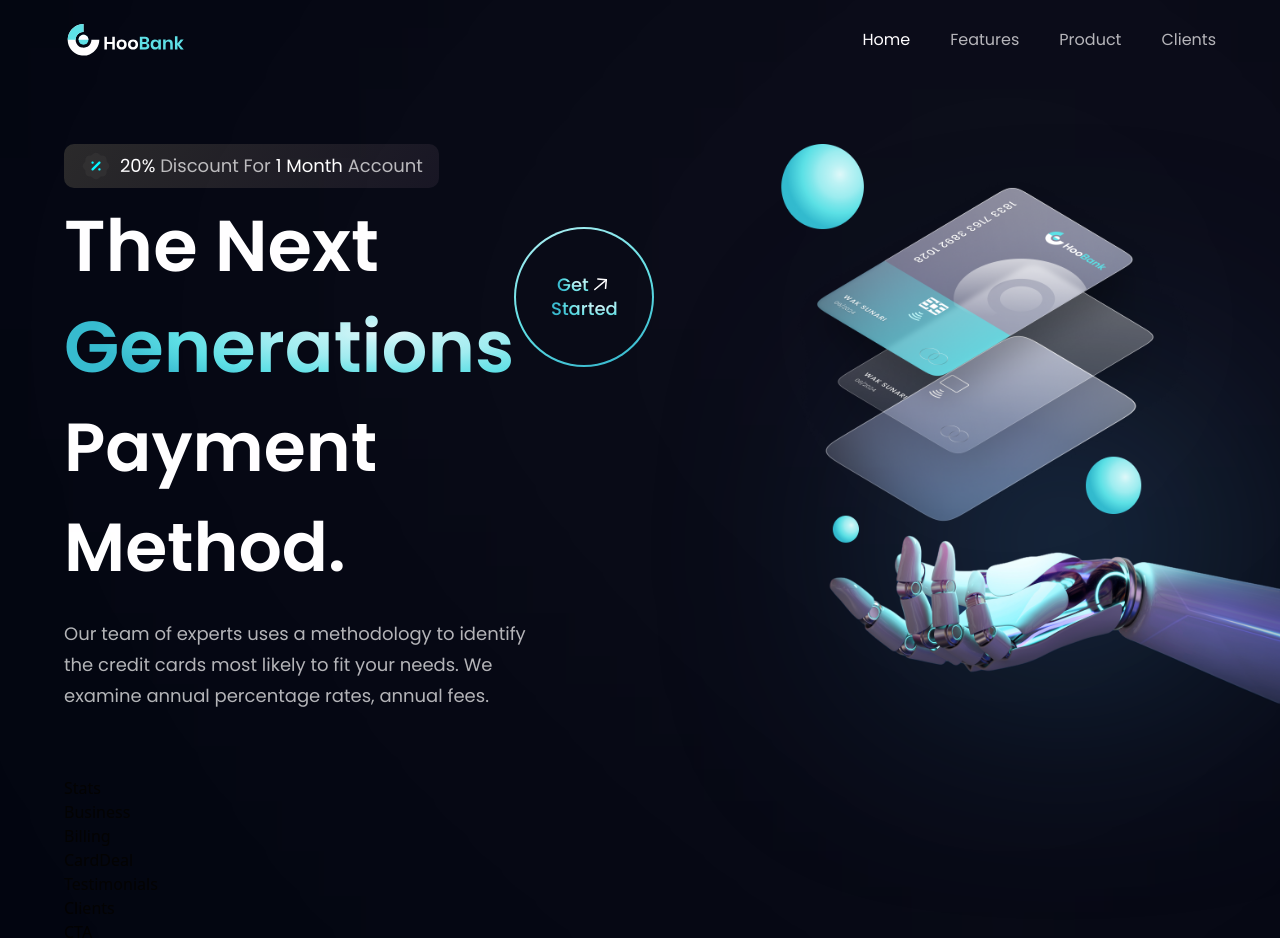
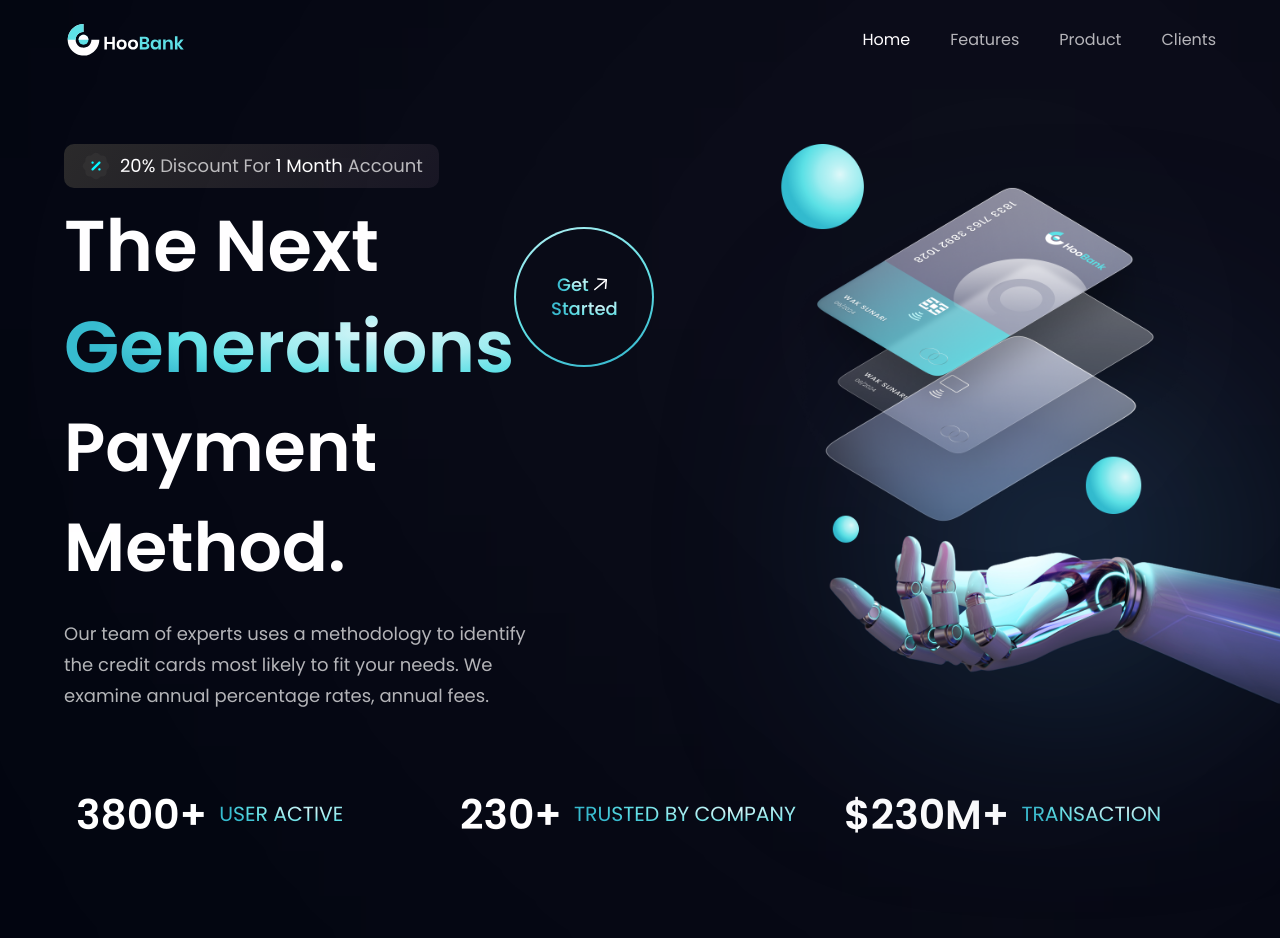
Before and after one commit to georgemwangi118/Bank-landingpage-ui, a React (Vite) app: page / in a window 1280 px wide. Shown: the top 938 px of the page. Built offline with nearby package versions, Linux system fonts and the light colour scheme.

Commit message:
stats component

```diff
--- a/src/components/Stats.jsx
+++ b/src/components/Stats.jsx
@@ -1,7 +1,27 @@
 import React from "react";
+import { stats } from "../constants";
+import styles from "../style";
 
 const Stats = () => {
-  return <div>Stats</div>;
+  return (
+    <section
+      className={`${styles.flexCenter} flex-row flex-wrap sm:mb-20 mb-6`}
+    >
+      {stats.map((stat) => (
+        <div
+          key={stat.id}
+          className={`flex-1 flex justify-start items-center flex-row m-3`}
+        >
+          <h4 className="font-poppins font-semibold xs:text-[40.89px] text-[30.89px] xs:leading-[53.16px] leading-[43.16px] text-white">
+            {stat.value}
+          </h4>
+          <p className="font-poppins font-normal xs:text-[20.45px] text-[15.45px] xs:leading-[26.58px] leading-[21.58px] text-gradient uppercase ml-3">
+            {stat.title}
+          </p>
+        </div>
+      ))}
+    </section>
+  );
 };
 
 export default Stats;
```
